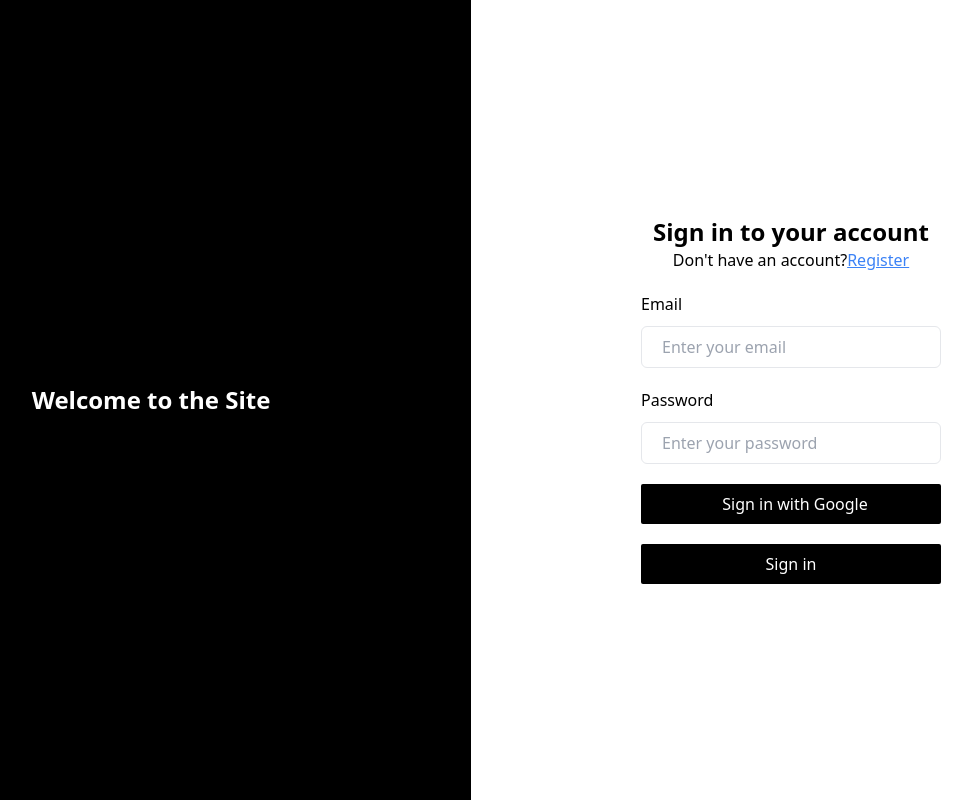
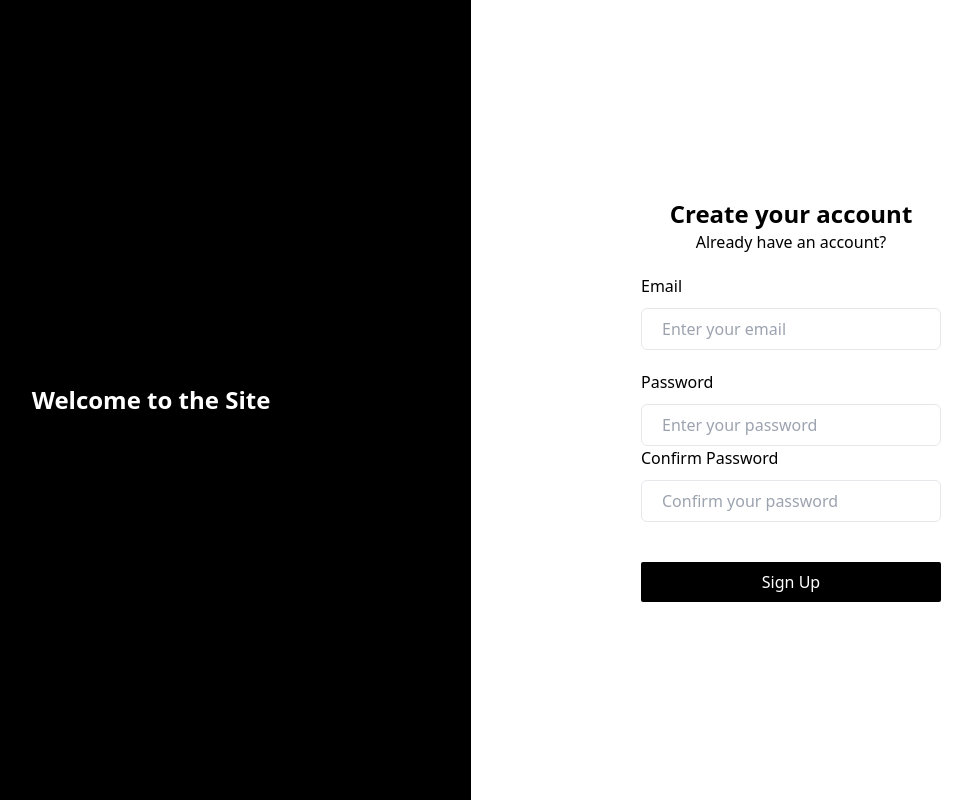
Before and after one commit to karthikeya48/Mapfolio_Frontend, a React (Vite) app: page / in a window 1280 px wide. Shown: the whole page, without its empty margins (169-1141 px from the left). Built offline with nearby package versions, Linux system fonts and the light colour scheme; no server answers.

Commit message:
Added register and login

```diff
--- a/package.json
+++ b/package.json
@@ -13,7 +13,8 @@
     "@fortawesome/fontawesome-free": "^6.6.0",
     "firebase": "^10.14.1",
     "react": "^18.3.1",
-    "react-dom": "^18.3.1"
+    "react-dom": "^18.3.1",
+    "react-router-dom": "^6.27.0"
   },
   "devDependencies": {
     "@eslint/js": "^9.11.1",
--- /dev/null
+++ b/src/components/Register.jsx
@@ -0,0 +1,55 @@
+// import { Link } from "react-router-dom";
+
+function Register() {
+  return (
+    <div className="flex h-screen">
+      {/* Left side */}
+      <div className="left w-[50%] h-full bg-black flex justify-center items-center">
+        <h1 className="text-white font-bold text-2xl">Welcome to the Site</h1>
+      </div>
+
+      {/* Right side */}
+      <div className="right w-[50%] h-full flex flex-col justify-center items-center">
+        <h1 className="font-extrabold text-2xl">Create your account</h1>
+        <h2 className="mb-[20px]">Already have an account?</h2>
+
+        {/* Registration form */}
+        <div className="register flex flex-col">
+          <label htmlFor="email">Email</label>
+          <input
+            id="email"
+            type="email"
+            placeholder="Enter your email"
+            className="group w-[300px] h-[30px] mt-[10px] mb-[20px] border p-[20px] rounded-md"
+          />
+
+          <label htmlFor="password">Password</label>
+          <input
+            id="password"
+            type="password"
+            placeholder="Enter your password"
+            className="w-[300px] h-[30px] mt-[10px] border p-[20px] rounded-md"
+          />
+
+          <label htmlFor="confirmPassword">Confirm Password</label>
+          <input
+            id="confirmPassword"
+            type="password"
+            placeholder="Confirm your password"
+            className="w-[300px] h-[30px] mt-[10px] mb-[20px] border p-[20px] rounded-md"
+          />
+
+          {/* Regular sign-up button */}
+          <button
+            // onClick={handleSignUpClick}
+            className="text-white bg-black mt-[20px] h-[40px] p-2 rounded-sm"
+          >
+            Sign Up
+          </button>
+        </div>
+      </div>
+    </div>
+  );
+}
+
+export default Register;
--- a/src/components/main.jsx
+++ b/src/components/main.jsx
@@ -1,14 +1,16 @@
 import { StrictMode } from "react";
 import { createRoot } from "react-dom/client";
-import App from "./App.jsx";
+// import App from "./App.jsx";
 import Auth from "./Auth.jsx";
+import Register from "./Register.jsx";
 import "../styles/index.css";
 
 createRoot(document.getElementById("root")).render(
   <StrictMode>
     <>
       {/* <App /> */}
-      <Auth />
+      {/* <Auth /> */}
+      <Register />
     </>
   </StrictMode>
 );
```
Also changed, not shown: 1 other file (tests, documents, lock files or other folders).
